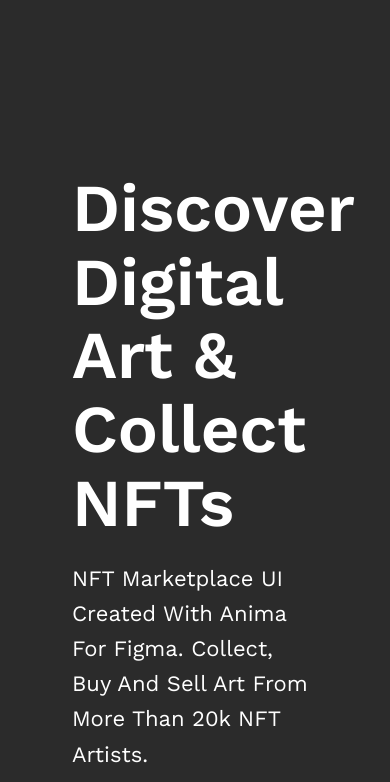
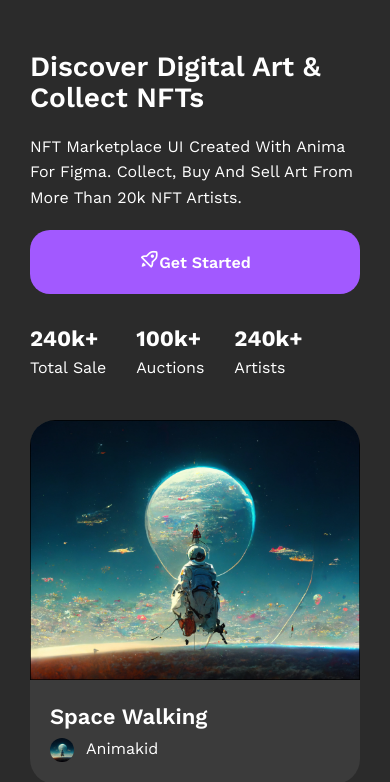
Before and after one commit to MuhammadiyevOgabek/NFT-Marketplace, a plain HTML site: page index.html in a window 390 px wide. Shown: the part 62-844 px from the top of the page. Drawn offline with nearby package versions, Linux system fonts and the light colour scheme.

Commit message:
telefon versiyaga to'g'irladim

```diff
--- a/css/style.css
+++ b/css/style.css
@@ -71,7 +71,6 @@ img {
 }
 
 .hero-content {
-  padding: 80px 0;
 }
 
 .hero-info {
@@ -191,6 +190,7 @@ img {
 
  .hero-photo{
   width: 48%;
+  height: 48px;
  }
 }
 
@@ -198,6 +198,10 @@ img {
 @media screen and (max-width: 720px){
    header .container{
     padding: 15px 30px;
+   }
+
+   .container{
+    padding: 40px 30px;
    }
 
    .hero-content .row{
@@ -208,8 +212,31 @@ img {
     width: 100%;
    }
 
+   .hero-title{
+    font-size: 28px;
+   }
+
+   .hero-text{
+    font-size: 16px;
+   }
+
+   .hero-item p {
+    font-size: 22px;
+   }
+
+   .hero-item span{
+    font-size: 16px;
+   }
+
+.herobtn{
+  display: block;
+}
+
    .hero-photo{
     width: 100%;
+    height: 100%;
     margin-top: 40px;
    }
+
+
 }
```
